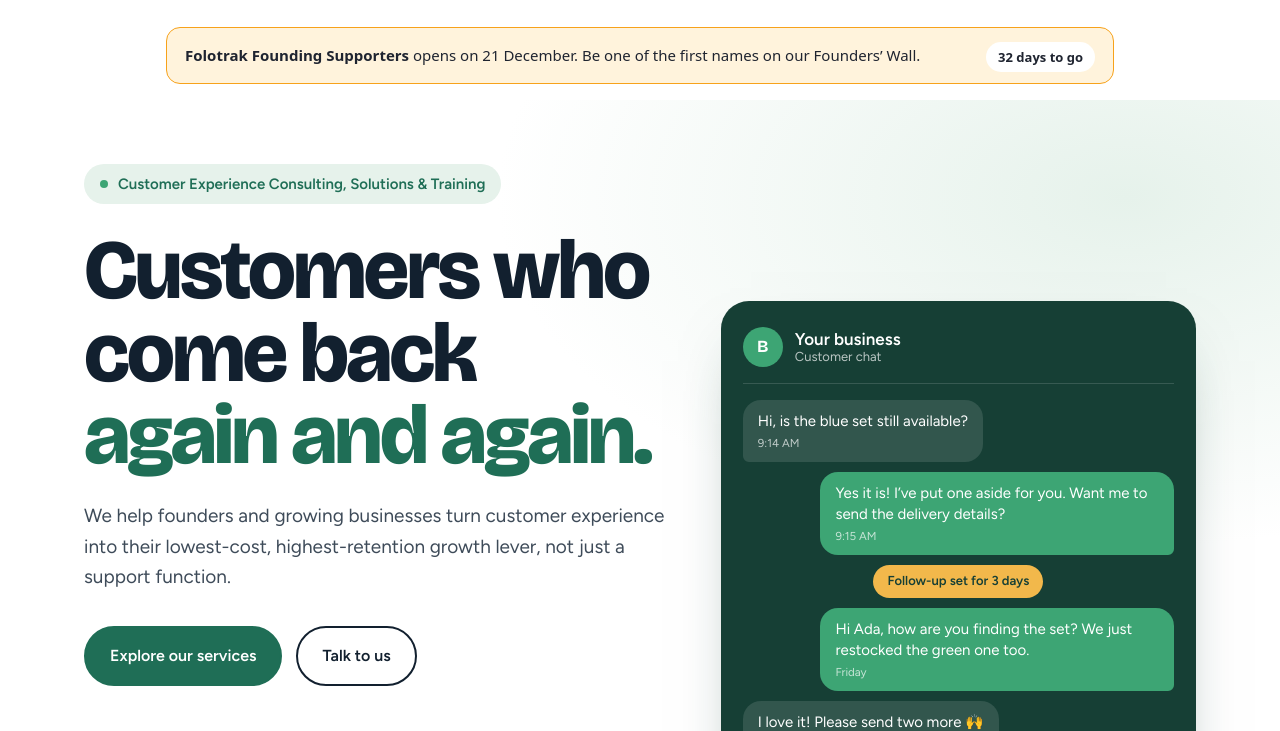
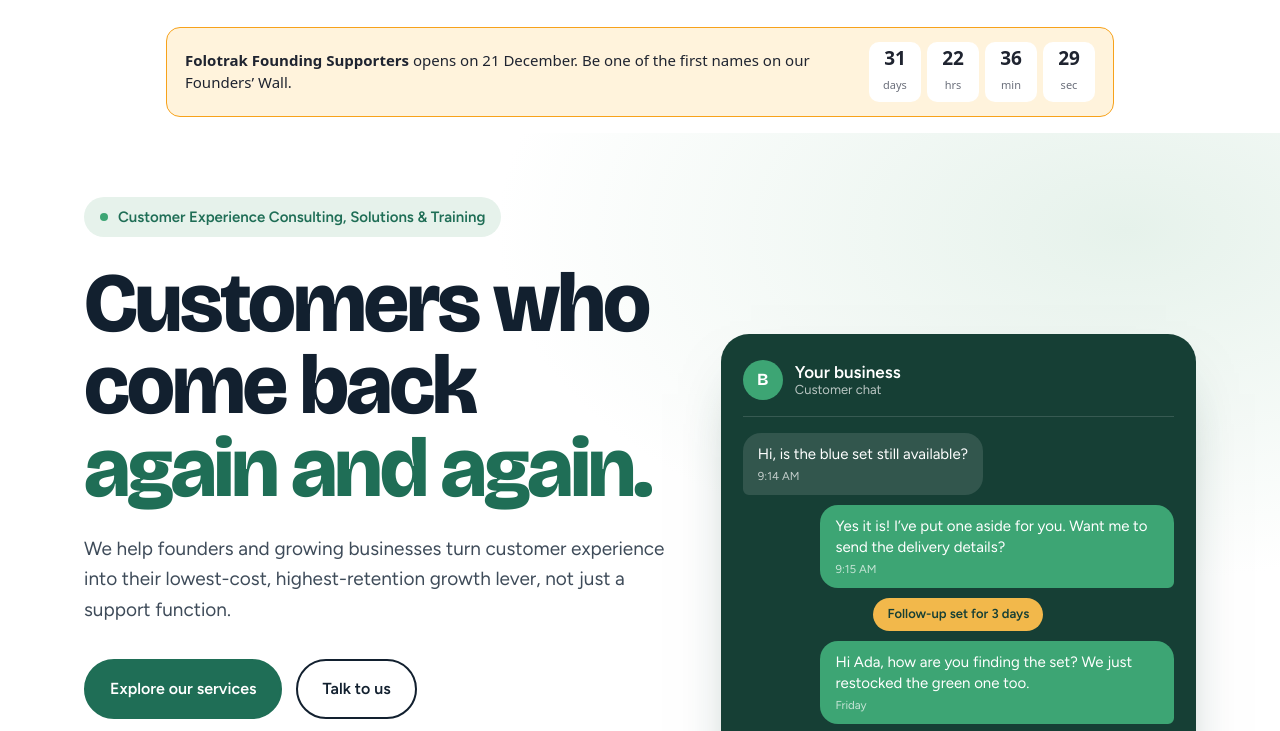
Before and after one commit to preciousomole/pradengroup-site, a plain HTML site: page index.html in a window 1280 px wide. Shown: the part 66-797 px from the top of the page. Drawn offline with nearby package versions, Linux system fonts and the light colour scheme.

Commit message:
Add files via upload

```diff
--- a/index.html
+++ b/index.html
@@ -610,9 +610,13 @@
     #fl-banner { font-family: 'Plus Jakarta Sans', system-ui, -apple-system, 'Segoe UI', Roboto, sans-serif; margin: 16px auto; max-width: 980px; padding: 0 16px; }
     #fl-banner .fl-inner { display: flex; align-items: center; justify-content: space-between; gap: 14px; flex-wrap: wrap;
       background: #FFF3DC; border: 1.5px solid #F7A21B; border-radius: 14px; padding: 14px 18px; color: #1F2430; }
-    #fl-banner .fl-text { font-size: 15px; line-height: 1.45; }
+    #fl-banner .fl-text { font-size: 15px; line-height: 1.45; flex: 1 1 360px; }
     #fl-banner .fl-text b { font-weight: 700; }
     #fl-banner .fl-pill { font-size: 13px; font-weight: 600; background: #FFFFFF; border-radius: 999px; padding: 6px 12px; white-space: nowrap; }
+    #fl-banner .fl-count { display: flex; gap: 6px; }
+    #fl-banner .fl-count div { background: #FFFFFF; border-radius: 10px; min-width: 52px; padding: 6px 8px; text-align: center; }
+    #fl-banner .fl-count b { display: block; font-size: 19px; font-weight: 800; line-height: 1.1; font-variant-numeric: tabular-nums; }
+    #fl-banner .fl-count span { font-size: 11px; color: #6B6F7B; }
     #fl-banner a.fl-btn { background: #F7A21B; color: #1F2430; text-decoration: none; font-weight: 600; font-size: 14px; border-radius: 10px; padding: 9px 16px; white-space: nowrap; }
     #fl-banner a.fl-btn:focus-visible { outline: 3px solid #1F2430; outline-offset: 2px; }
   </style>
@@ -627,20 +631,30 @@
       var box = document.getElementById('fl-banner');
       var text = document.getElementById('fl-text');
       var action = document.getElementById('fl-action');
+      var built = false;
       function render() {
         var ms = OPENS - Date.now();
         if (ms > 0) {
-          var days = Math.ceil(ms / 864e5);
-          text.innerHTML = '<b>Folotrak Founding Supporters</b> opens on 21 December. Be one of the first names on our Founders’ Wall.';
-          action.innerHTML = '<span class="fl-pill">' + days + (days === 1 ? ' day' : ' days') + ' to go</span>';
+          if (!built) {
+            text.innerHTML = '<b>Folotrak Founding Supporters</b> opens on 21 December. Be one of the first names on our Founders’ Wall.';
+            action.innerHTML = '<div class="fl-count" aria-label="Time until it opens">' +
+              ['days', 'hrs', 'min', 'sec'].map(function (u) { return '<div><b data-u="' + u + '">0</b><span>' + u + '</span></div>'; }).join('') + '</div>';
+            built = true;
+          }
+          var v = { days: Math.floor(ms / 864e5), hrs: Math.floor(ms / 36e5) % 24, min: Math.floor(ms / 6e4) % 60, sec: Math.floor(ms / 1e3) % 60 };
+          action.querySelectorAll('b[data-u]').forEach(function (el) {
+            var n = v[el.getAttribute('data-u')];
+            el.textContent = el.getAttribute('data-u') === 'days' ? n : ('0' + n).slice(-2);
+          });
         } else {
+          built = false;
           text.innerHTML = '<b>Folotrak Founding Supporters is now open.</b> Help launch a customer care office in every small business owner’s phone.';
           action.innerHTML = '<a class="fl-btn" href="' + PAGE + '">Become a Founding Supporter</a>';
         }
         box.style.display = 'block';
       }
       render();
-      setInterval(render, 60000);
+      setInterval(render, 1000);
     })();
   </script>
 </div>
```
Also changed, not shown: supporters.html (+2 -15 lines).
